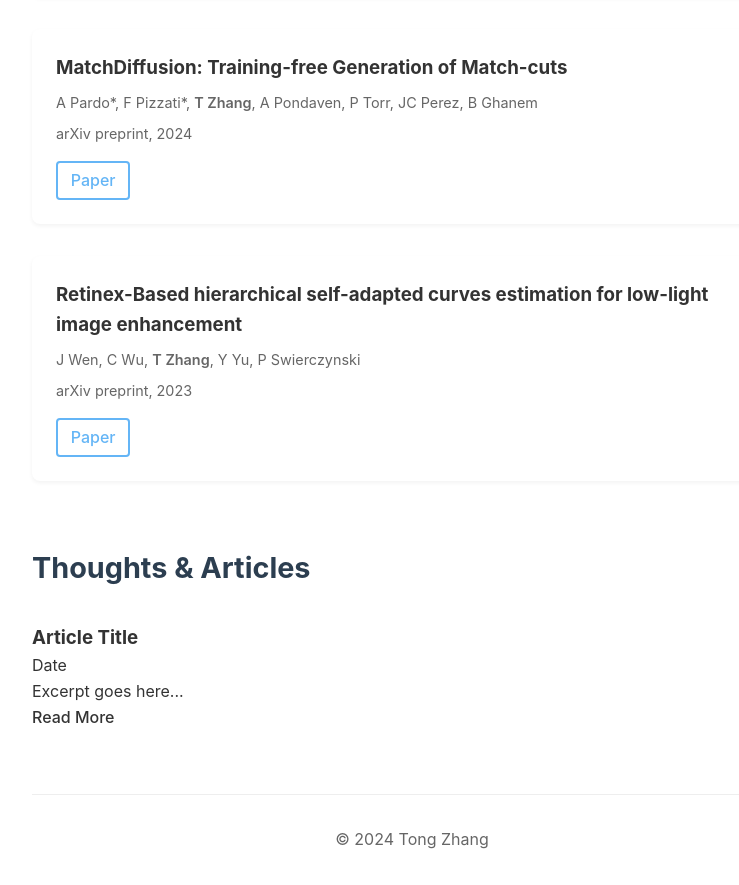
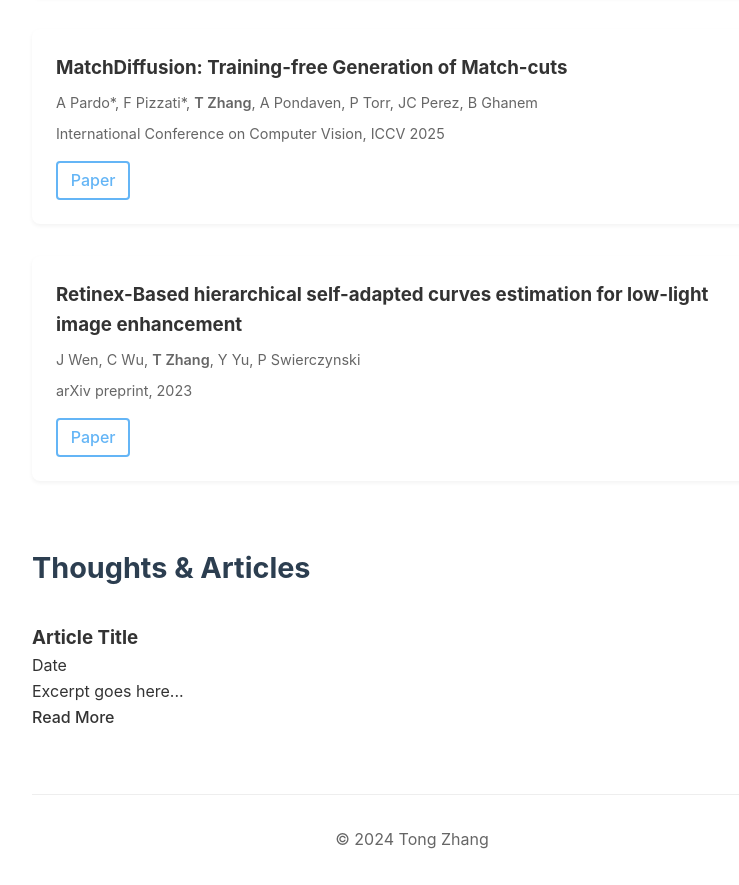
Before and after one commit to ZhangT-tech/ZhangT-tech.github.io, a plain HTML site: page index.html in a window 1280 px wide. Shown: the part 1211-2096 px from the top of the page, without its empty margins (228-967 px from the left). Drawn offline with Linux system fonts and the light colour scheme.

Commit message:
UPDATE PAPER

```diff
--- a/index.html
+++ b/index.html
@@ -50,7 +50,7 @@
             <div class="publication-item">
                 <h3>MatchDiffusion: Training-free Generation of Match-cuts</h3>
                 <p class="publication-meta">A Pardo*, F Pizzati*, <span class="highlight-name">T Zhang</span>, A Pondaven, P Torr, JC Perez, B Ghanem</p>
-                <p class="publication-meta">arXiv preprint, 2024</p>
+                <p class="publication-meta">International Conference on Computer Vision, ICCV 2025</p>
                 <a href="https://arxiv.org/pdf/2411.18677" target="_blank" class="highlight-link">Paper</a>
             </div>
             <div class="publication-item">
```
Also changed, not shown: 1 other file.
